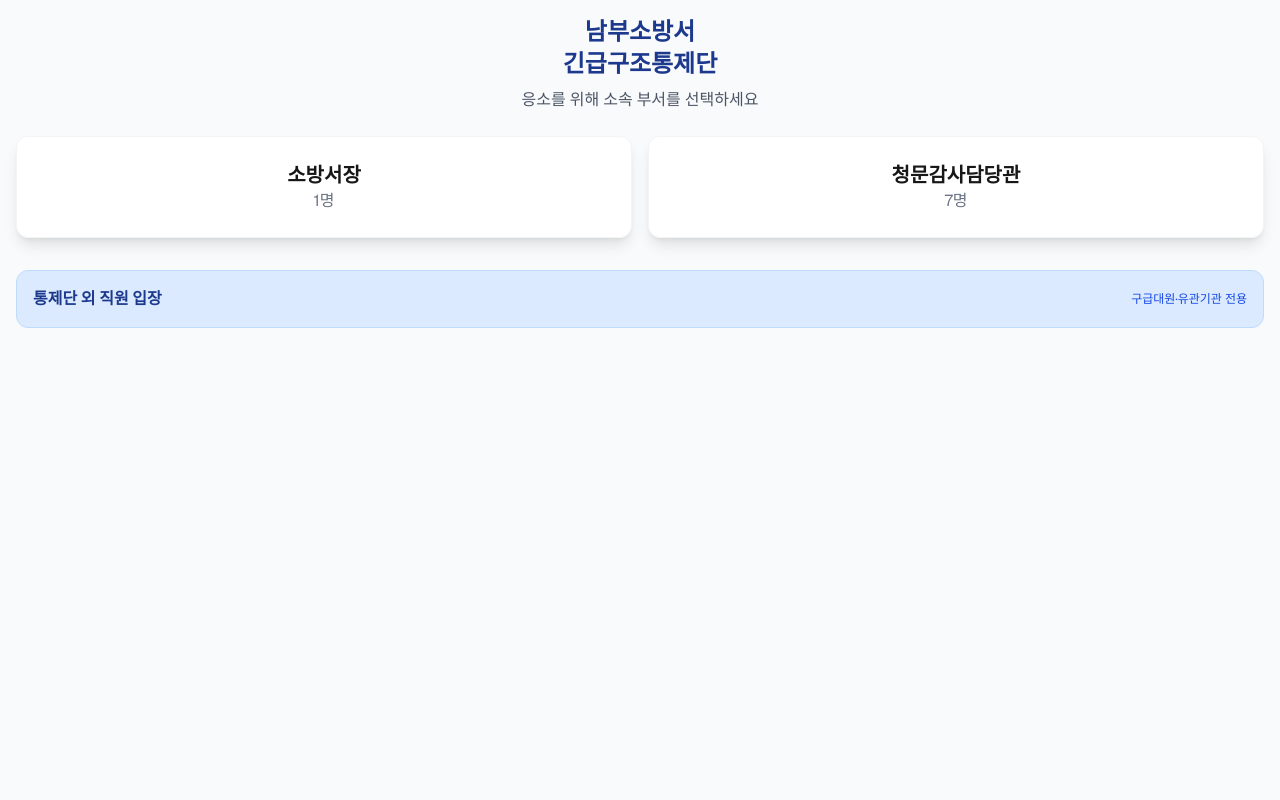
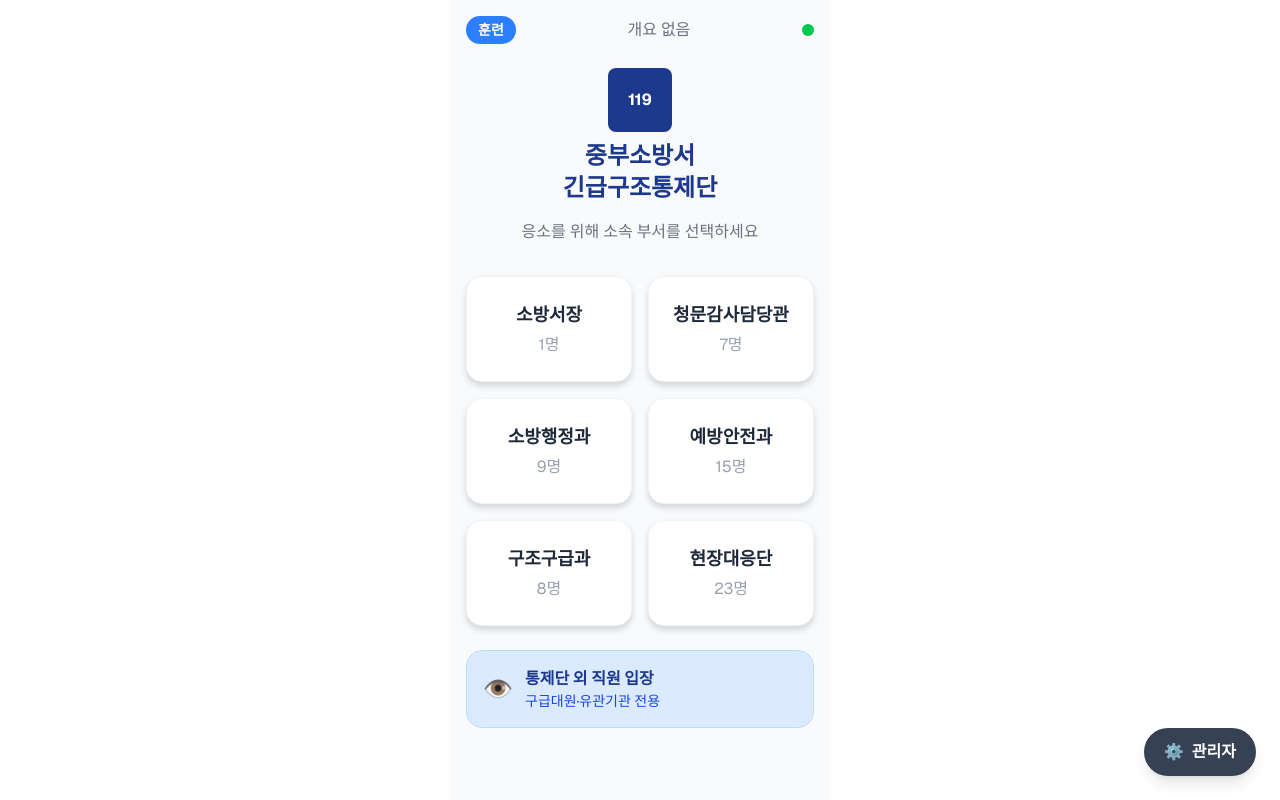
Before and after one commit to murder9900-maker/nambu-sos, a Next.js app: page / in a window 1280 px wide. Built offline with nearby package versions, Linux system fonts and the light colour scheme.

Commit message:
Update page.tsx

```diff
--- a/app/page.tsx
+++ b/app/page.tsx
@@ -1,77 +1,63 @@
 'use client';
 
-import { useState } from 'react';
+export default function Home() {
+  const departments = [
+    { name: '소방서장', count: '1명' },
+    { name: '청문감사담당관', count: '7명' },
+    { name: '소방행정과', count: '9명' },
+    { name: '예방안전과', count: '15명' },
+    { name: '구조구급과', count: '8명' },
+    { name: '현장대응단', count: '23명' },
+  ];
 
-export default function Home() {
-  // 화면 전환을 위한 상태 관리
-  const [view, setView] = useState('main'); // 'main' 또는 'chief'
+  return (
+    <div className="min-h-screen bg-gray-50 p-4 font-sans max-w-md mx-auto">
+      {/* 상단 훈련 상태바 */}
+      <div className="flex items-center justify-between mb-6">
+        <span className="bg-blue-500 text-white px-3 py-1 rounded-full text-sm font-bold">훈련</span>
+        <span className="text-gray-500">개요 없음</span>
+        <div className="w-3 h-3 bg-green-500 rounded-full"></div>
+      </div>
 
-  // 메인 화면 (부서 선택)
-  if (view === 'main') {
-    return (
-      <div className="min-h-screen bg-gray-50 p-4 font-sans">
-        <div className="text-center mb-6">
-          <h1 className="text-2xl font-bold text-blue-900">남부소방서</h1>
-          <h2 className="text-2xl font-bold text-blue-900">긴급구조통제단</h2>
-          <p className="text-gray-600 mt-2">응소를 위해 소속 부서를 선택하세요</p>
+      {/* 로고 및 제목 */}
+      <div className="text-center mb-8">
+        <div className="flex justify-center mb-2">
+           {/* 로고 자리 (이미지 파일이 있다면 <img> 태그 사용) */}
+           <div className="w-16 h-16 bg-blue-900 rounded-lg flex items-center justify-center text-white font-bold">119</div>
         </div>
+        <h1 className="text-2xl font-bold text-blue-900">중부소방서</h1>
+        <h2 className="text-2xl font-bold text-blue-900">긴급구조통제단</h2>
+        <p className="text-gray-500 mt-4">응소를 위해 소속 부서를 선택하세요</p>
+      </div>
 
-        <div className="grid grid-cols-2 gap-4">
+      {/* 부서 그리드 */}
+      <div className="grid grid-cols-2 gap-4 mb-6">
+        {departments.map((dept) => (
           <button
-            onClick={() => setView('chief')}
-            className="bg-white p-6 rounded-xl shadow-lg border border-gray-100 text-center hover:bg-blue-50"
+            key={dept.name}
+            className="bg-white p-6 rounded-2xl shadow-[0_4px_6px_rgba(0,0,0,0.15)] border border-gray-100 text-center hover:bg-gray-50 transition-all"
           >
-            <div className="text-xl font-bold">소방서장</div>
-            <div className="text-gray-500">1명</div>
+            <div className="text-lg font-bold text-gray-800">{dept.name}</div>
+            <div className="text-gray-400 mt-1">{dept.count}</div>
           </button>
-          {/* 나머지 부서 버튼들은 동일한 방식으로 추가 가능합니다 */}
-          <div className="bg-white p-6 rounded-xl shadow-lg border border-gray-100 text-center">
-            <div className="text-xl font-bold">청문감사담당관</div>
-            <div className="text-gray-500">7명</div>
-          </div>
-        </div>
+        ))}
+      </div>
 
-        <div className="mt-8 bg-blue-100 p-4 rounded-xl flex items-center justify-between border border-blue-200">
-          <span className="font-bold text-blue-900">통제단 외 직원 입장</span>
-          <span className="text-xs text-blue-700">구급대원·유관기관 전용</span>
-        </div>
-      </div>
-    );
-  }
-
-  // 소방서장 상세 화면 (응소 화면)
-  return (
-    <div className="min-h-screen bg-gray-50 p-4 font-sans">
-      <button onClick={() => setView('main')} className="mb-4 text-gray-600 text-lg">← 이전</button>
-
-      <div className="bg-white p-8 rounded-2xl shadow-md border border-gray-100">
-        <h2 className="text-2xl font-bold mb-6 text-center">소방서장</h2>
-        <div className="space-y-4 text-lg">
-          <div className="flex justify-between border-b pb-2">
-            <span className="text-gray-500">직위</span>
-            <span className="font-bold">소방서장</span>
-          </div>
-          <div className="flex justify-between border-b pb-2">
-            <span className="text-gray-500">직급</span>
-            <span>소방정</span>
-          </div>
-          <div className="flex justify-between border-b pb-2">
-            <span className="text-gray-500">성명</span>
-            <span>제용기</span>
-          </div>
-          <div className="flex justify-between pb-2">
-            <span className="text-gray-500">편성부서</span>
-            <span className="text-yellow-600 font-bold">긴급구조통제단장</span>
-          </div>
+      {/* 하단 통제단 외 직원 입장 */}
+      <div className="bg-blue-100 p-4 rounded-2xl flex items-center border border-blue-200">
+        <span className="text-2xl mr-3">👁️</span>
+        <div>
+          <div className="font-bold text-blue-900">통제단 외 직원 입장</div>
+          <div className="text-sm text-blue-700">구급대원·유관기관 전용</div>
         </div>
       </div>
 
-      <button
-        className="w-full mt-8 bg-blue-600 text-white p-4 rounded-xl font-bold text-xl shadow-lg hover:bg-blue-700"
-        onClick={() => alert('응소 완료되었습니다.')}
-      >
-        응소 완료
-      </button>
+      {/* 관리자 버튼 */}
+      <div className="fixed bottom-6 right-6">
+        <button className="bg-gray-700 text-white px-5 py-3 rounded-full flex items-center shadow-lg font-bold">
+          <span className="mr-2">⚙️</span> 관리자
+        </button>
+      </div>
     </div>
   );
 }
```
